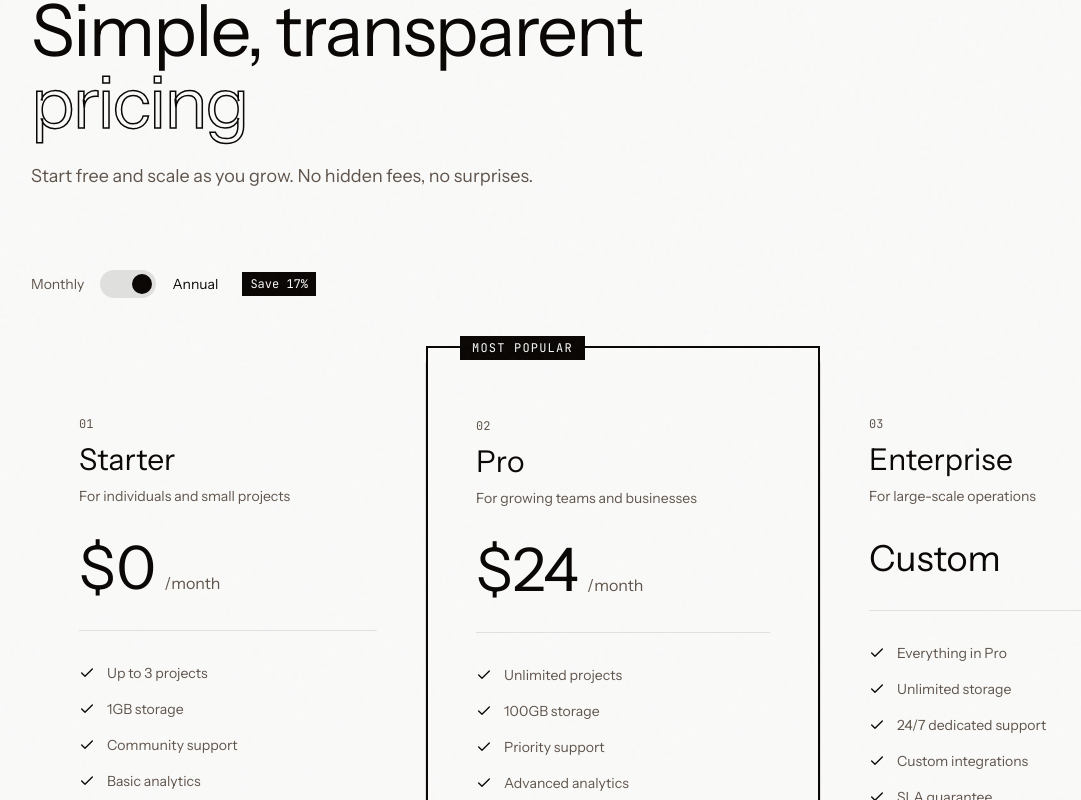
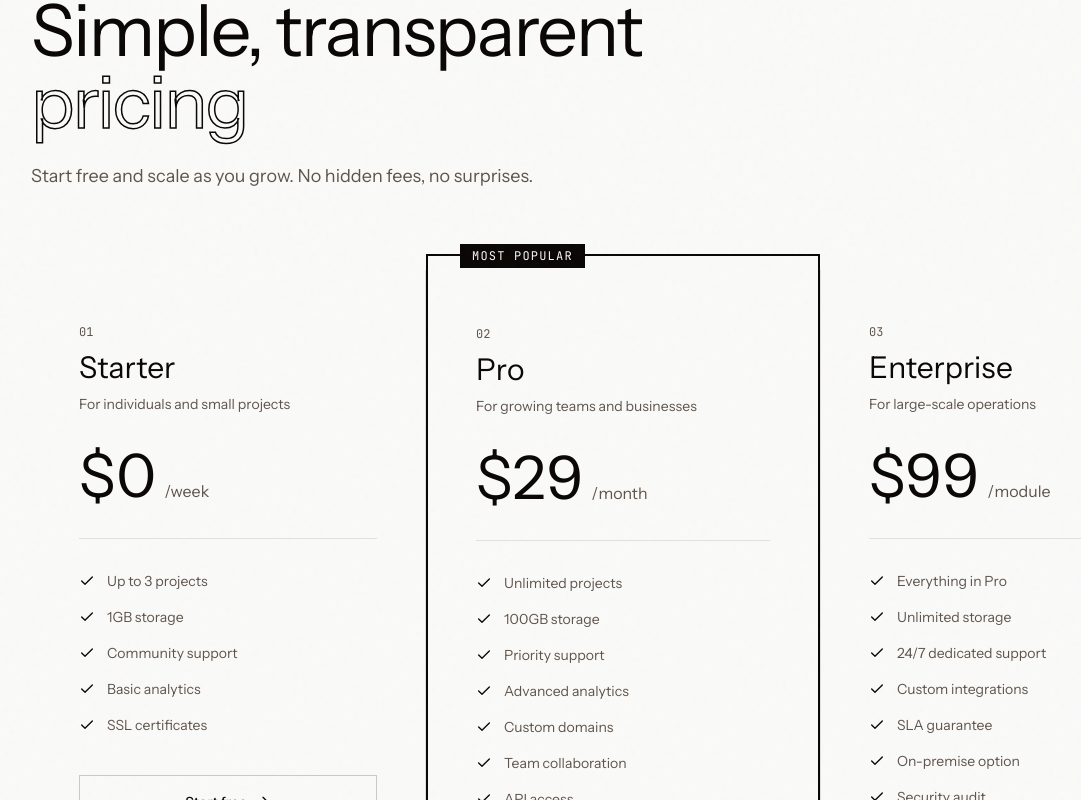
Before and after one commit to MizoWNA/MediQ-Website, a Next.js app: page / in a window 1280 px wide. Shown: the part 7771-8571 px from the top of the page, without its empty margins (17-1098 px from the left). Built offline with nearby package versions, Linux system fonts and the light colour scheme.

Commit message:
feat: simplify pricing format and update testimonials section

```diff
--- a/components/landing/pricing-section.tsx
+++ b/components/landing/pricing-section.tsx
@@ -1,13 +1,11 @@
-"use client";
-
-import { useState } from "react";
 import { ArrowRight, Check } from "lucide-react";
 
 const plans = [
   {
     name: "Starter",
     description: "For individuals and small projects",
-    price: { monthly: 0, annual: 0 },
+    price: 0,
+    period: "week",
     features: [
       "Up to 3 projects",
       "1GB storage",
@@ -21,7 +19,8 @@ const plans = [
   {
     name: "Pro",
     description: "For growing teams and businesses",
-    price: { monthly: 29, annual: 24 },
+    price: 29,
+    period: "month",
     features: [
       "Unlimited projects",
       "100GB storage",
@@ -37,7 +36,8 @@ const plans = [
   {
     name: "Enterprise",
     description: "For large-scale operations",
-    price: { monthly: null, annual: null },
+    price: 99,
+    period: "module",
     features: [
       "Everything in Pro",
       "Unlimited storage",
@@ -54,8 +54,6 @@ const plans = [
 ];
 
 export function PricingSection() {
-  const [isAnnual, setIsAnnual] = useState(true);
-
   return (
     <section id="pricing" className="relative py-32 lg:py-40 border-t border-foreground/10">
       <div className="max-w-7xl mx-auto px-6 lg:px-12">
@@ -72,39 +70,6 @@ export function PricingSection() {
           <p className="text-lg text-muted-foreground max-w-xl">
             Start free and scale as you grow. No hidden fees, no surprises.
           </p>
-        </div>
-
-        {/* Billing Toggle */}
-        <div className="flex items-center gap-4 mb-16">
-          <span
-            className={`text-sm transition-colors ${
-              !isAnnual ? "text-foreground" : "text-muted-foreground"
-            }`}
-          >
-            Monthly
-          </span>
-          <button
-            onClick={() => setIsAnnual(!isAnnual)}
-            className="relative w-14 h-7 bg-foreground/10 rounded-full p-1 transition-colors hover:bg-foreground/20"
-          >
-            <div
-              className={`w-5 h-5 bg-foreground rounded-full transition-transform duration-300 ${
-                isAnnual ? "translate-x-7" : "translate-x-0"
-              }`}
-            />
-          </button>
-          <span
-            className={`text-sm transition-colors ${
-              isAnnual ? "text-foreground" : "text-muted-foreground"
-            }`}
-          >
-            Annual
-          </span>
-          {isAnnual && (
-            <span className="ml-2 px-2 py-1 bg-foreground text-primary-foreground text-xs font-mono">
-              Save 17%
-            </span>
-          )}
         </div>
 
         {/* Pricing Cards */}
@@ -133,16 +98,12 @@ export function PricingSection() {
 
               {/* Price */}
               <div className="mb-8 pb-8 border-b border-foreground/10">
-                {plan.price.monthly !== null ? (
-                  <div className="flex items-baseline gap-2">
-                    <span className="font-display text-5xl lg:text-6xl text-foreground">
-                      ${isAnnual ? plan.price.annual : plan.price.monthly}
-                    </span>
-                    <span className="text-muted-foreground">/month</span>
-                  </div>
-                ) : (
-                  <span className="font-display text-4xl text-foreground">Custom</span>
-                )}
+                <div className="flex items-baseline gap-2">
+                  <span className="font-display text-5xl lg:text-6xl text-foreground">
+                    ${plan.price}
+                  </span>
+                  <span className="text-muted-foreground">/{plan.period}</span>
+                </div>
               </div>
 
               {/* Features */}
--- a/components/landing/testimonials-section.tsx
+++ b/components/landing/testimonials-section.tsx
@@ -145,7 +145,7 @@ export function TestimonialsSection() {
         {/* Company Logos Marquee Label */}
         <div className="mt-24 pt-12 border-t border-foreground/10">
           <p className="font-mono text-xs tracking-widest text-muted-foreground uppercase mb-8 text-center">
-            Trusted by forward-thinking teams
+            Trusted by Professors & Institutions All Across Cairo
           </p>
         </div>
       </div>
@@ -155,7 +155,7 @@ export function TestimonialsSection() {
         <div className="flex gap-16 items-center marquee">
           {[...Array(2)].map((_, setIdx) => (
             <div key={setIdx} className="flex gap-16 items-center shrink-0">
-              {["Meridian Labs", "Flux Systems", "Beacon AI", "Prism Analytics", "Nova Tech", "Quantum Corp", "Atlas Digital", "Vertex Labs"].map(
+              {["Dr. Ahmed Galal", "Pulse Team", "Badr University", "Kasr Al Ainy", "Dr. Ziad Nasser", "Dr. Shehab", "Vitals Team"].map(
                 (company) => (
                   <span
                     key={`${setIdx}-${company}`}
```
